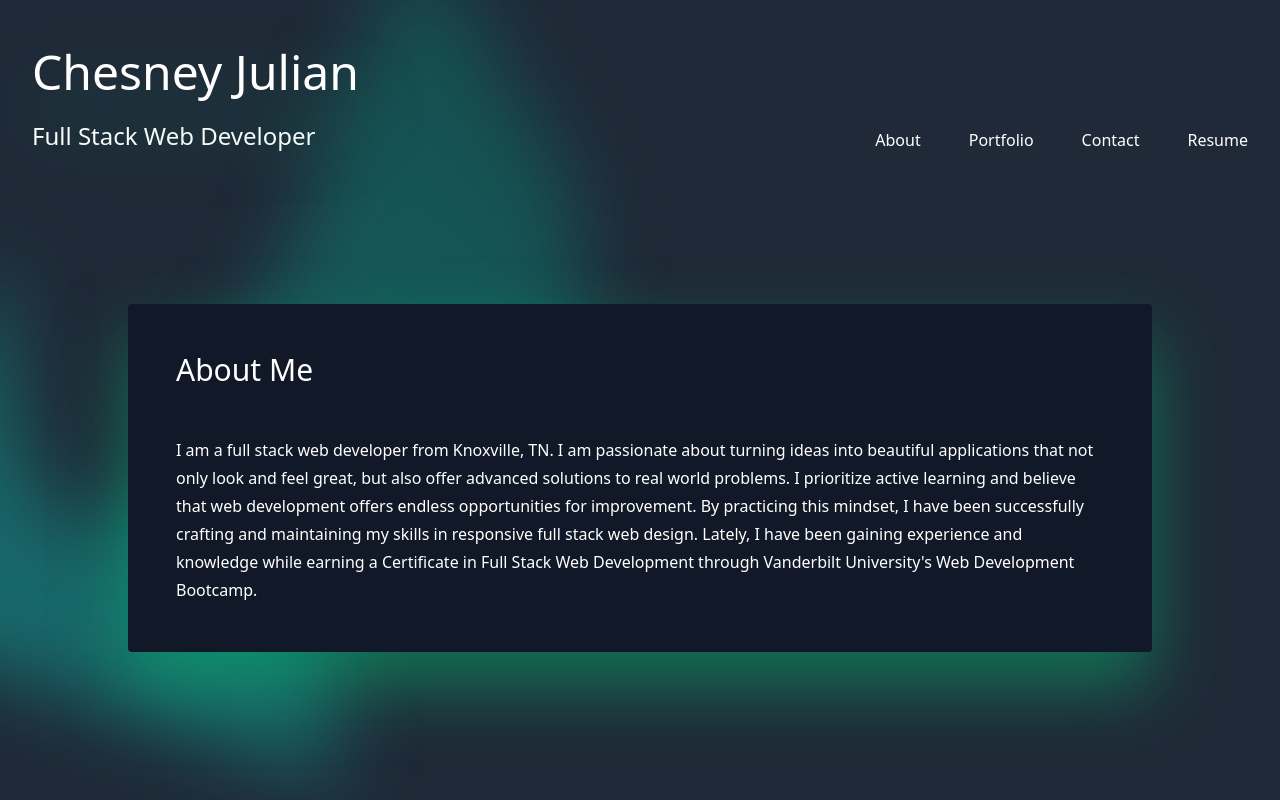
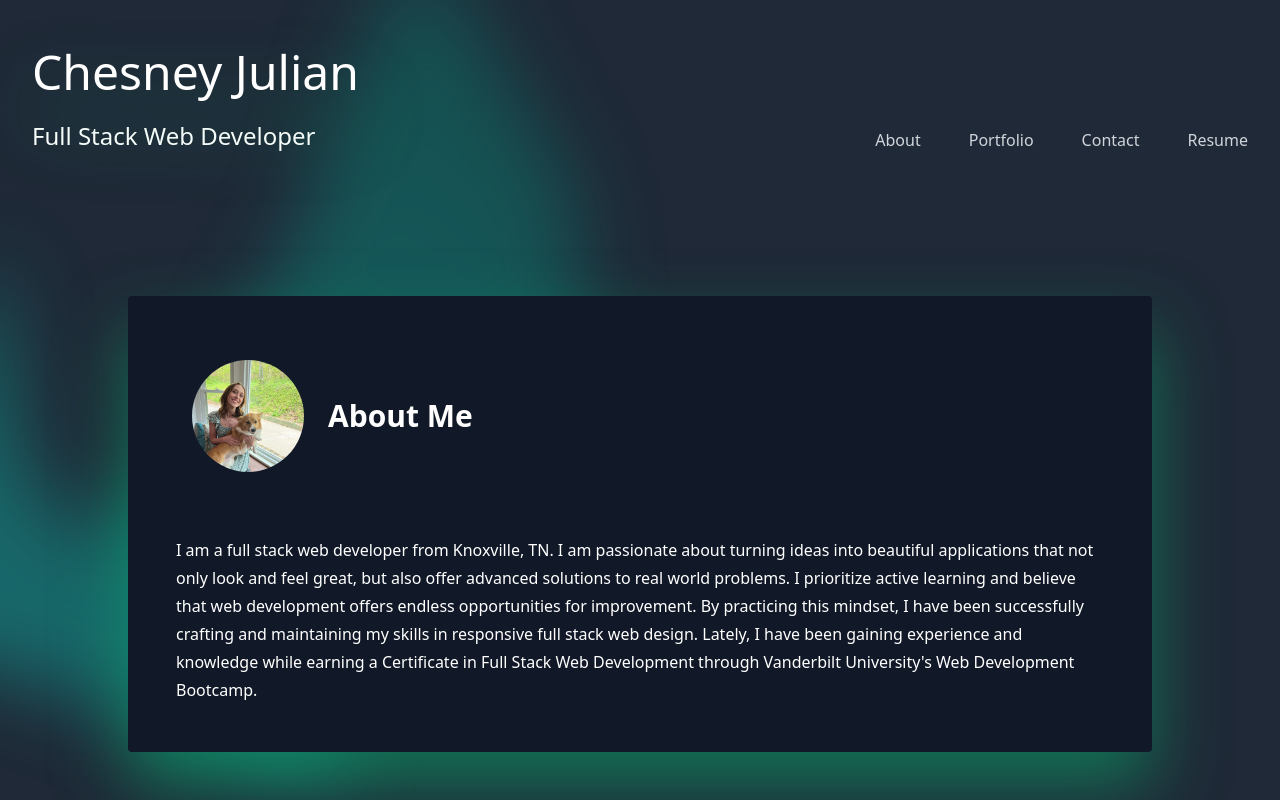
Before and after one commit to ChesneyJulian/react-portfolio, a React (Vite) app: page / in a window 1280 px wide. Built offline with nearby package versions, Linux system fonts and the light colour scheme.

Commit message:
add image to about section and adjust links to have hover color changes

```diff
--- a/src/components/About.jsx
+++ b/src/components/About.jsx
@@ -1,8 +1,9 @@
 export default function About() {
   return (
     <>
-      <div className='mb-12'>
-        <h3 className='text-3xl'>About Me</h3>
+      <div className='mb-12 flex flex-row items-center'>
+        <img className='rounded-full w-28 aspect-square object-cover object-top m-4' src="/images/profile-img.jpeg"></img>
+        <h3 className='text-3xl font-semibold mx-2'>About Me</h3>
       </div>
       <div>
         <p className="leading-7">I am a full stack web developer from Knoxville, TN. I am passionate about turning ideas into beautiful applications that not only look and feel great, but also offer advanced solutions to real world problems. I prioritize active learning and believe that web development offers endless opportunities for improvement. By practicing this mindset, I have been successfully crafting and maintaining my skills in responsive full stack web design. Lately, I have been gaining experience and knowledge while earning a Certificate in Full Stack Web Development through Vanderbilt University&apos;s Web Development Bootcamp.</p>
--- a/src/components/Contact.jsx
+++ b/src/components/Contact.jsx
@@ -1,7 +1,7 @@
 export default function Contact() {
   return (
     <>
-      <p className='text-2xl'>Contact</p>
+      <p className='text-3xl font-semibold'>Contact</p>
       <p>Lorem ipsum dolor sit amet consectetur adipisicing elit. Accusamus ex quae, fugiat vero, repellat iusto autem voluptatum expedita recusandae impedit perferendis quidem mollitia maiores consequuntur eos tenetur dolores aperiam voluptatem?</p>
     </>
   )
--- a/src/components/Navigation.jsx
+++ b/src/components/Navigation.jsx
@@ -27,7 +27,7 @@ function Navigation ({ setCurrentPage }) {
     <div className="mx-auto mt-10 lg:mx-0 text-left ">
       <div className="grid grid-cols-1 gap-x-8 gap-y-4 md:flex lg:gap-x-12 md:justify-start lg:justify-end">
         {navItems.map((item) => (
-          <a className="text-base" onClick={(e) => handleClick(e, item.name)} key={item.name} href={item.href}>{item.name}</a>
+          <a className="text-base text-gray-300 hover:text-[#11f0b5]" onClick={(e) => handleClick(e, item.name)} key={item.name} href={item.href}>{item.name}</a>
         ))}
       </div>
     </div>
--- a/src/components/Portfolio.jsx
+++ b/src/components/Portfolio.jsx
@@ -4,7 +4,7 @@ export default function Portfolio() {
   return (
     <>
       <div className='mb-12'>
-        <h3 className='text-3xl'>Portfolio</h3>
+        <h3 className='text-3xl font-semibold'>Portfolio</h3>
       </div>
       <div className='grid grid-cols-3'>
        <Project />
--- a/src/components/Project.jsx
+++ b/src/components/Project.jsx
@@ -47,8 +47,8 @@ function Project() {
             <div className="overlay opacity-0 hover:opacity-90 bg-gray-800 absolute top-0 h-full w-full transition duration-300 ease-in-out">
                 <div className="flex flex-col items-start justify-end h-full w-full tracking-tight px-2 pb-8">
                   <p className="text-xl font-semibold underline underline-offset-4 decoration-1">{item.name}</p>
-                  <a target="_blank" rel="noreferrer" href={item.github} className="text-[#11f0b5]">GitHub Repository</a>
-                  <a target="_blank" rel="noreferrer" href={item.url} className="text-[#11f0b5]">Deployed Application</a>
+                  <a target="_blank" rel="noreferrer" href={item.github} className="text-[#11f0b5] hover:text-[#057d69]">GitHub Repository</a>
+                  <a target="_blank" rel="noreferrer" href={item.url} className="text-[#11f0b5] hover:text-[#057d69]">Deployed Application</a>
                 </div>
             </div>
         </div>
```
